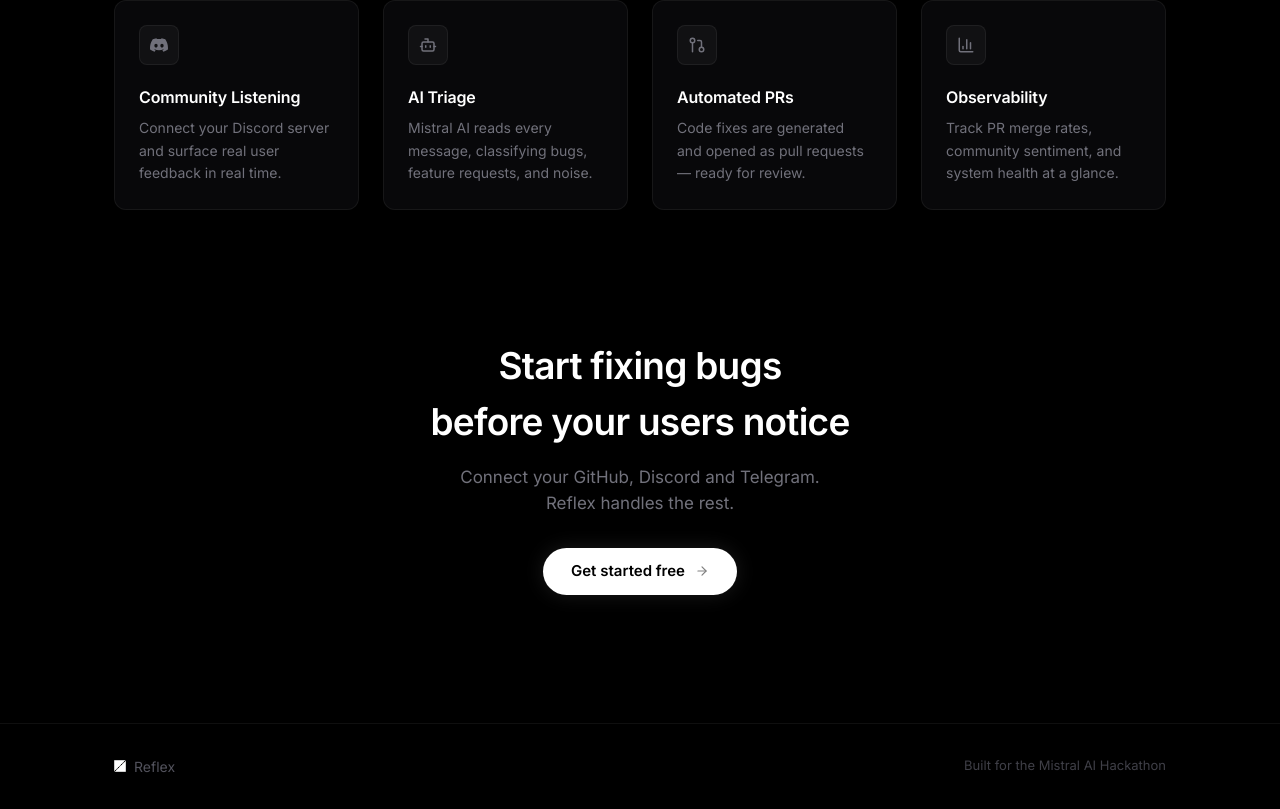
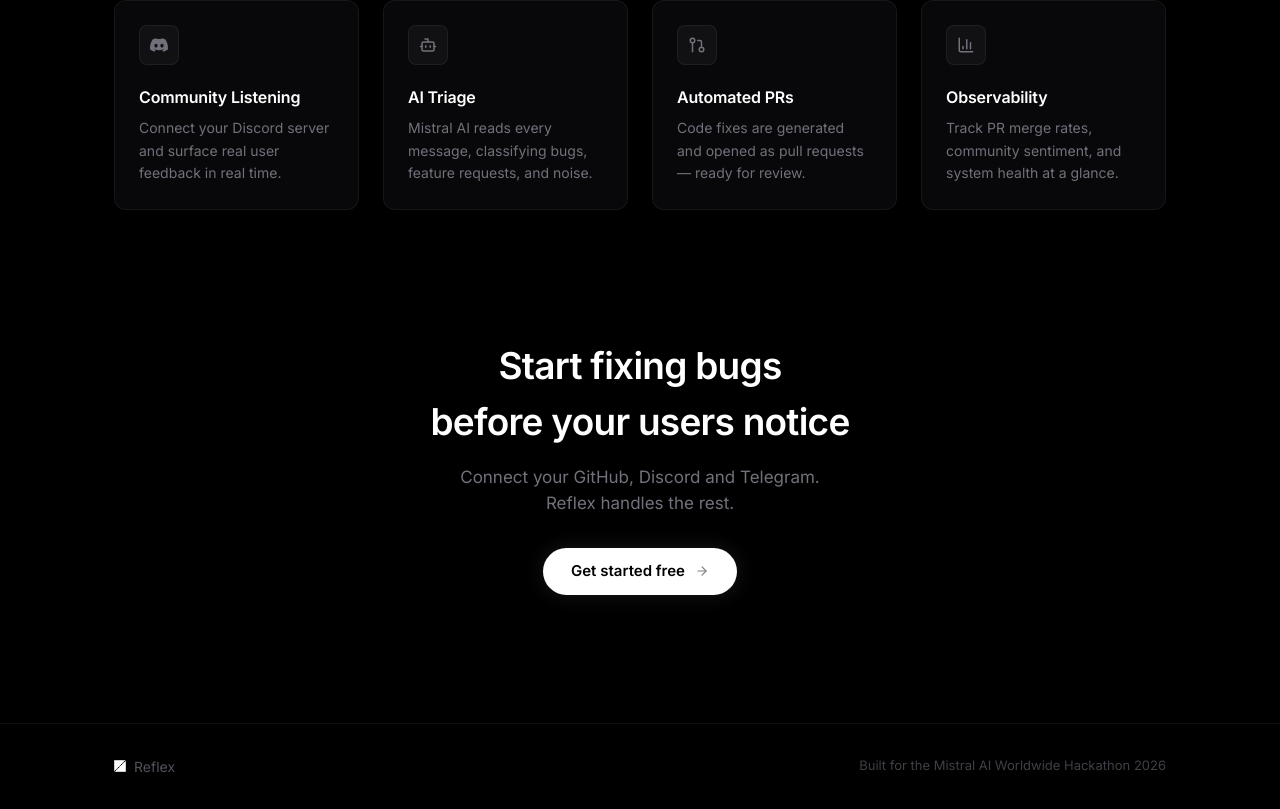
Before and after one commit to IssyPro101/reflex, a Next.js app in the folder apps/web/: page / in a window 1280 px wide. Shown: the part 2015-2824 px from the top of the page. Built offline with nearby package versions, Linux system fonts and the light colour scheme; no server answers.

Commit message:
update footer

```diff
--- a/apps/web/src/components/landing/Landing.tsx
+++ b/apps/web/src/components/landing/Landing.tsx
@@ -519,7 +519,7 @@
             <span>Reflex</span>
           </div>
           <span className="text-[13px] text-zinc-700">
-            Built for the Mistral AI Hackathon
+            Built for the Mistral AI Worldwide Hackathon 2026
           </span>
         </div>
       </footer>
```
